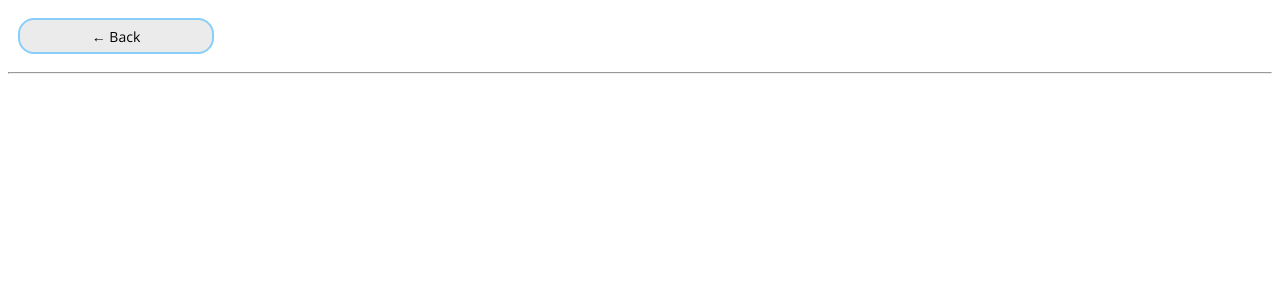
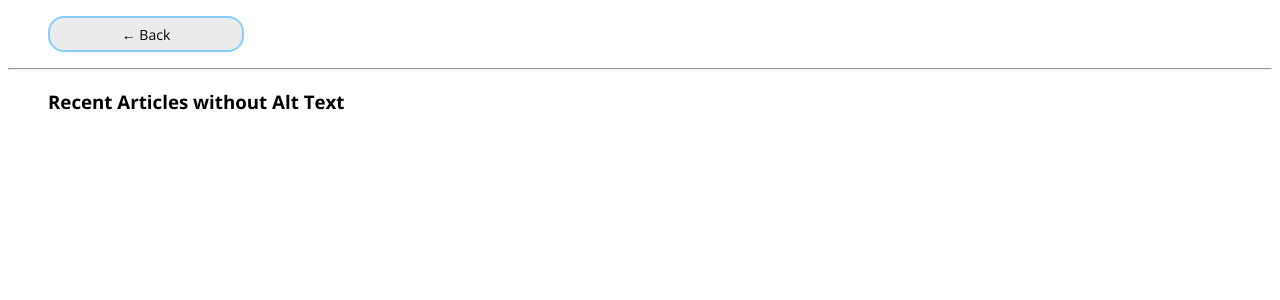
Before and after one commit to michigandaily/alt-text-tracker, a SvelteKit app: page /posts in a window 1280 px wide. Shown: the top 300 px of the page. Built offline with nearby package versions, Linux system fonts and the light colour scheme.

Commit message:
use layout load instead of page load

```diff
--- a/src/routes/+page.server.ts
+++ b/src/routes/+layout.server.ts
@@ -1,6 +1,6 @@
-import type { PageServerLoad } from './$types';
+import type { LayoutServerLoad } from './$types';
 
-export const load: PageServerLoad = async ({ platform }) => {
+export const load: LayoutServerLoad = async ({ platform }) => {
 	const response = await platform?.env.DB.prepare(
 		'SELECT * FROM date_entries WHERE date > "2022-12-31" ORDER BY date ASC'
 	).all();
--- /dev/null
+++ b/src/routes/+layout.svelte
@@ -0,0 +1,51 @@
+<script lang="ts">
+	import Navbutton from '$lib/components/navbutton.svelte';
+	import Logo from '$lib/assets/logo-small.svg';
+
+    import { page } from '$app/stores';
+</script>
+<nav>
+	<ul>
+		<li>
+            {#if $page.url.pathname === "/"}
+                <img
+                    src={Logo}
+                    alt="The Michigan Daily logo"
+                    width="35px"
+                    height="35px"
+                    style="float: left; padding: 10px;"
+                />
+                <h1>Alt Text Tracker</h1>
+            {:else}
+                <Navbutton route="/" title="← Back" />
+            {/if}
+		</li>
+        <li>
+            {#if $page.url.pathname === "/"}
+            <Navbutton route="/posts" title="Track Specific Articles →" />
+            {/if}
+        </li>
+	</ul>
+	<hr />
+</nav>
+<main>
+	<slot />
+</main>
+<style>
+    h1 {
+		font-size: 1.1rem;
+	}
+
+    ul {
+		list-style: none;
+
+		display: grid;
+		grid-template-columns: repeat(auto-fit, minmax(min(270px, 100%), 1fr));
+	}
+
+	li:last-child {
+		place-self: center end;
+		padding: 10px;
+	}
+
+</style>
--- a/src/routes/posts/+page.svelte
+++ b/src/routes/posts/+page.svelte
@@ -1,8 +1,29 @@
 <script lang="ts">
-	import Navbutton from '$lib/components/navbutton.svelte';
+	import type { DateEntry, Article } from '$lib/types';
+
+	export let data:{entries: Array<DateEntry>}|null;
+
 </script>
+<section style="max-width: 1200px; margin: 0 auto; padding-left: 1rem;">
+	<h3>Recent Articles without Alt Text</h3>
+	<ul>
+		<!-- {#each articles as article}
+		<li>
+			<p>{article.title}</p>
+		</li>
+		{/each} -->
+	</ul>
+</section>
+<style>
+	ul {
+		list-style: none;
+		display: grid;
+		grid-template-columns: repeat(auto-fit, minmax(min(350px, 100%), 1fr));
 
-<nav style="padding: 10px;">
-	<Navbutton route="/" title="← Back" />
-</nav>
-<hr />
+		place-items: center;
+	}
+
+	li {
+		aspect-ratio: 2/3
+	}
+</style>
```
Also changed, not shown: src/lib/types.d.ts (+25 -1 lines), src/routes/+page.svelte (+1 -35 lines).
